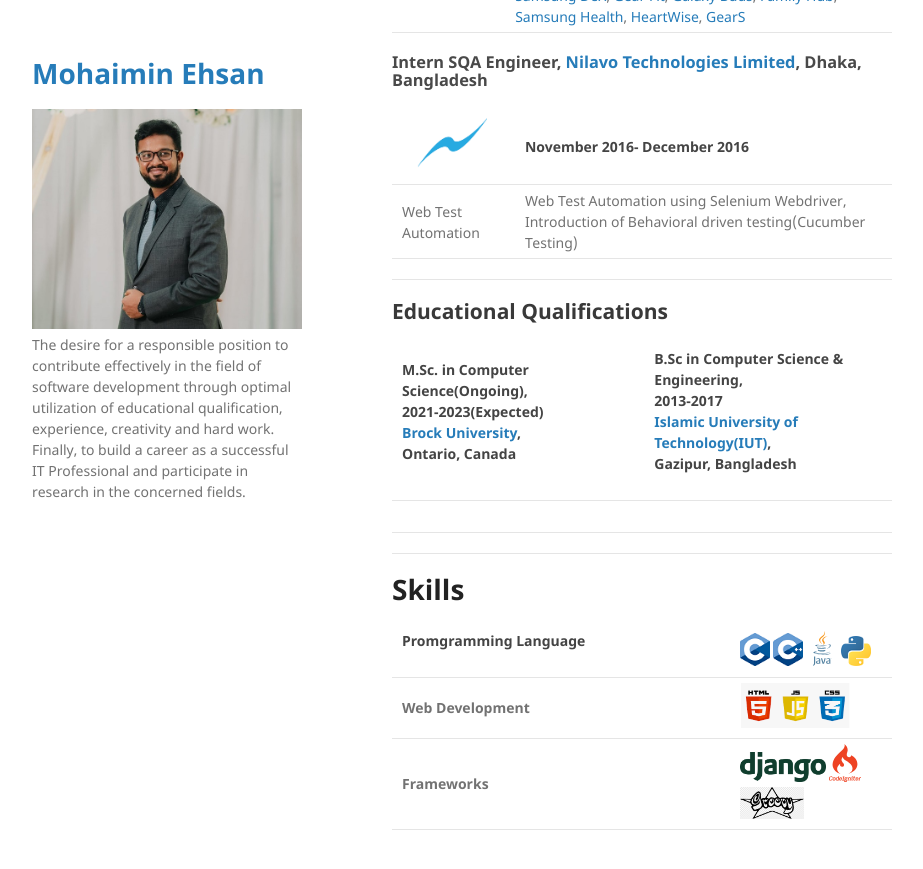
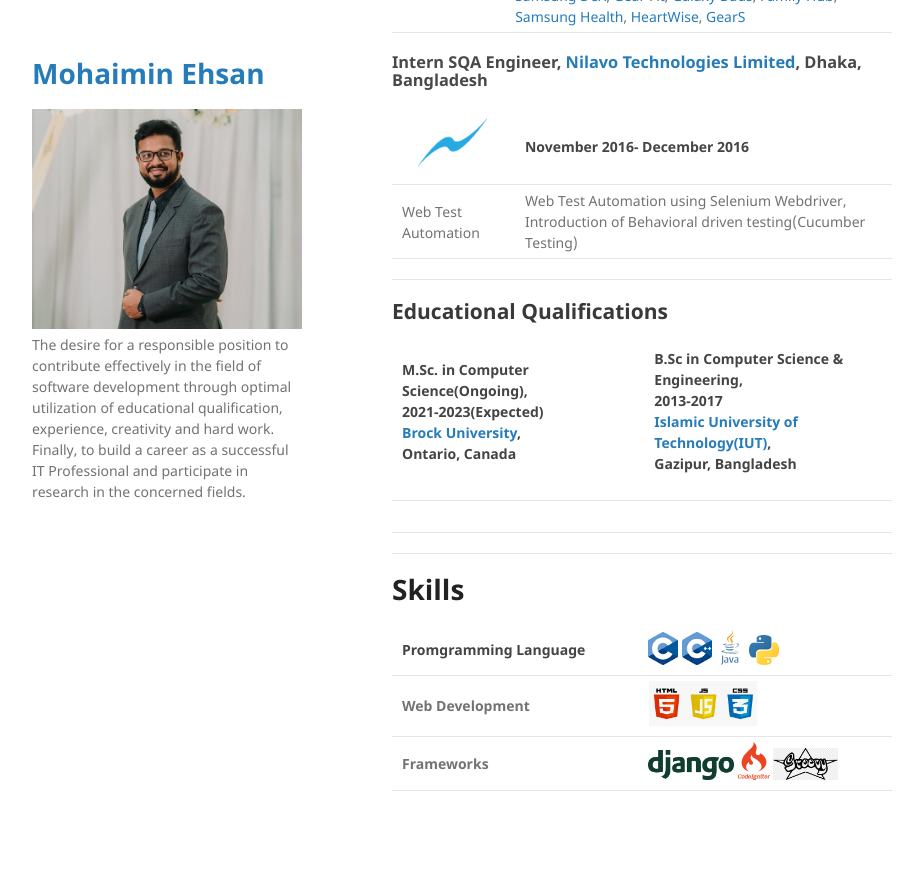
Before and after one commit to MohaiminEhsan/Homepage, a Jekyll site: the page built from index.md, in a window 1280 px wide and 900 px high, scrolled down 1051 px. Shown: the top 869 px of the window, without its empty margins (178-1101 px from the left). Built offline with Jekyll 4.4.1, drawn with Linux system fonts in a browser that asks for light colours; our own code applies the rules of GitHub Pages for plain Markdown files.

Commit message:
Update index.md

```diff
--- a/index.md
+++ b/index.md
@@ -73,7 +73,7 @@ layout: default
 # Skills
 
 
-| Promgramming Language <img width=200/> | <img src="assets/img/C.png?raw=true" width="30"/> <img src="assets/img/C++.png?raw=true" width="30"/> <img src="assets/img/java.svg?raw=true" height="35" width="30"/> <img src="assets/img/python.png?raw=true" width="30"/> |
+| Promgramming Language | <img src="assets/img/C.png?raw=true" width="30"/> <img src="assets/img/C++.png?raw=true" width="30"/> <img src="assets/img/java.svg?raw=true" height="35" width="30"/> <img src="assets/img/python.png?raw=true" width="30"/> |
 |:-------------|:------------------|
 | <b>Web Development</b> | <img src="assets/img/Web.png?raw=true" height="45" width="110"/> |
 | <b>Frameworks</b> | <img src="assets/img/django.png?raw=true" height="30"/> <img src="assets/img/Codeigniter.svg?raw=true" width="32"/> <img src="assets/img/Grovvy.png?raw=true" height="32"/>|
```
